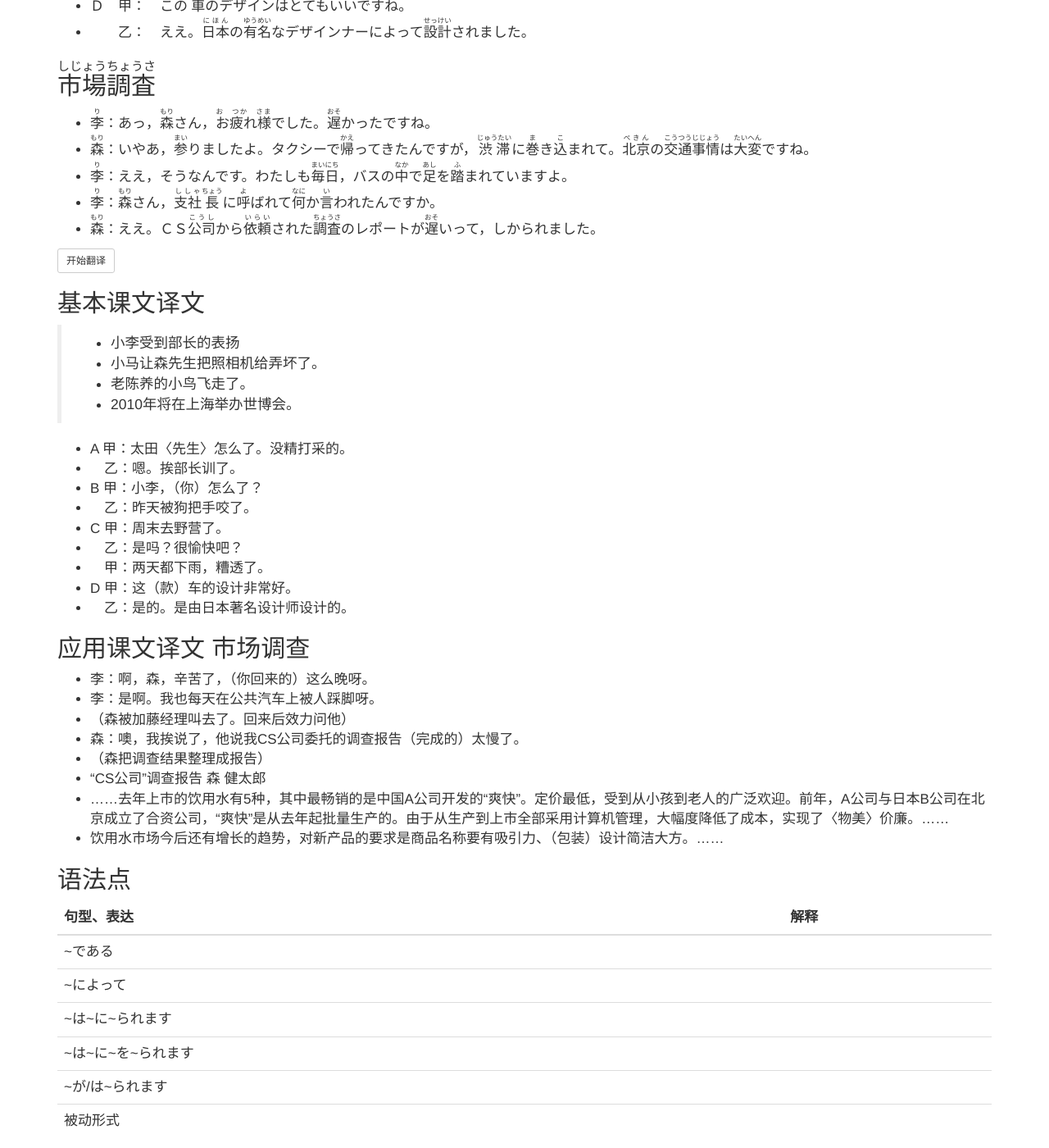
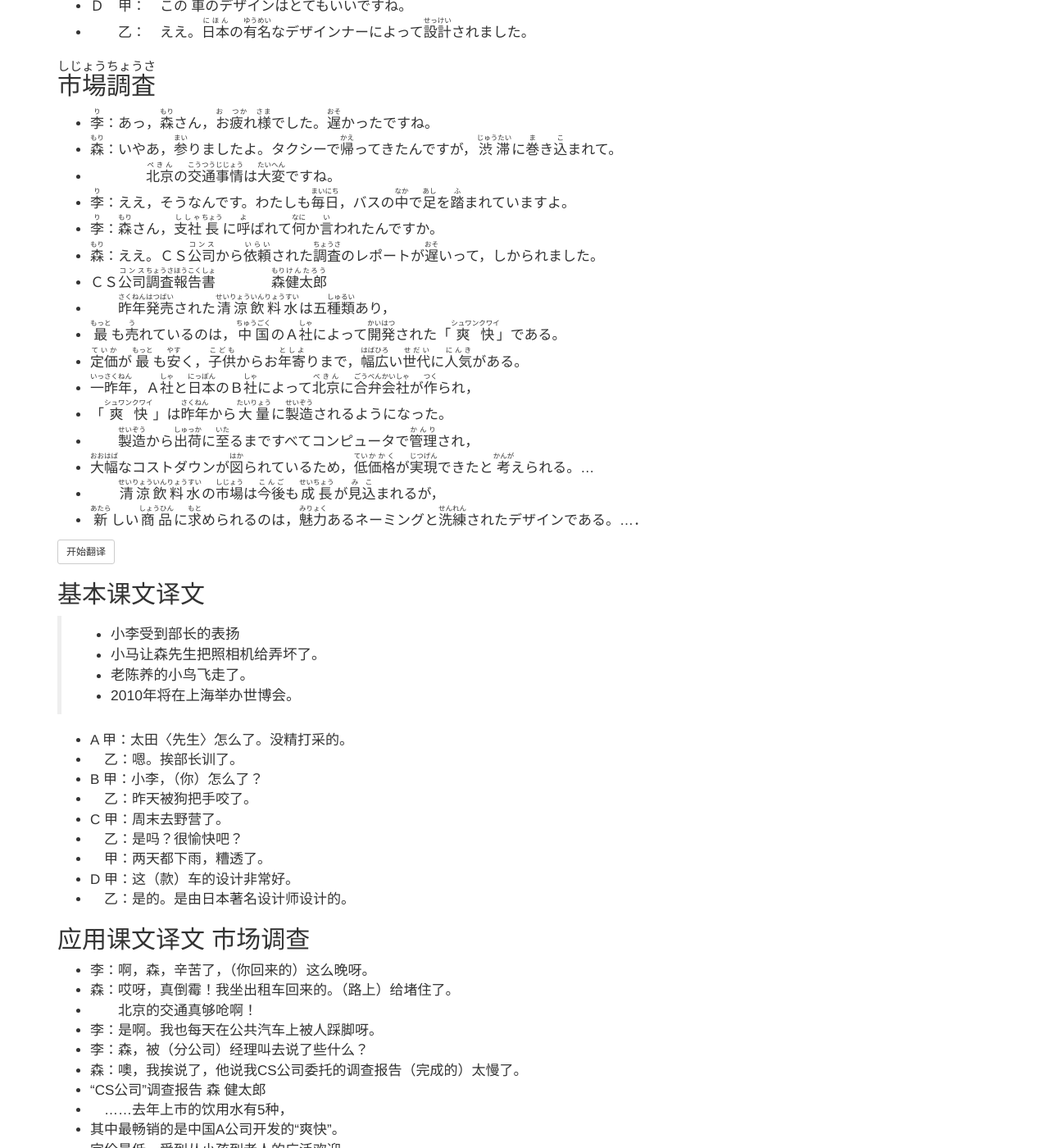
Before and after one commit to wizicer/LearnJapan, a Jekyll site: the page built from uwp/lesson41.md, in a window 1280 px wide and 1400 px high, scrolled down 652 px. Shown: the whole window at 82% size. Built offline with Jekyll 4.4.1, drawn with Linux system fonts in a browser that asks for light colours; some of the changed text lies outside the part shown.

```diff
--- a/_data/lessons.yml
+++ b/_data/lessons.yml
@@ -3063,15 +3063,15 @@ l41:
     > * !李(り)さんは!部長(ぶちょう)にほめられました。
     > * !馬(ば)さんは!森(もり)さんにカメラを!壊(こわ)されました。
     > * !陳(ちん)さんは!飼(か)っていた!小鳥(ことり)にげられました。
-    > * ２０１０!年(ねん)に!上海(しゃんはい)で!万博(ばんぱく)が!開(あ)かれます。
+    > * !２０１０(にせんじゅう)!年(ねん)に!上海(しゃんはい)で!万博(ばんぱく)が!開(ひら)かれます。
   basicc: |
     * Ａ　甲：　!太田(おおた)!君(くん)，どうしたんだ。!元気(げんき)がないね。
     * 　　乙：　ええ。!部長(ぶちょう)にしかられたんです。
     * Ｂ　甲：　!李(り)さん，どうしたんですか。
     * 　　乙：　!昨日(きのう)!犬(いぬ)に!手(て)をかまれたんです。
     * Ｃ　甲：　!週末(しゅうまつ)にキャンプに!行(い)きました。
-    * 　　乙：　へえ。!楽し(たの　)かったですか。
-    * 　　甲：　２!日(にち)とも!雨(あめ)に!降(ふ)られて，!大変(たいへん)でしたよ。
+    * 　　乙：　へえ。!楽(たの)しかったですか。
+    * 　　甲：　!２日(ふつか)とも!雨(あめ)に!降(ふ)られて，!大変(たいへん)でしたよ。
     * Ｄ　甲：　この!車(くるま)のデザインはとてもいいですね。
     * 　　乙：　ええ。!日本(にほん)の!有名(ゆうめい)なデザインナーによって!設計(せっけい)されました。
   contitle: >
@@ -3080,12 +3080,23 @@ l41:
     * -
     * -
     * !李(り)：あっ，!森(もり)さん，!お疲れ様(お　つか　さま)でした。!遅(おそ)かったですね。
-    * -
-    * !森(もり)：いやあ，!参(まい)りましたよ。タクシーで!帰(かえ)ってきたんですが，!渋滞(じゅうたい)に!巻き込(ま　こ)まれて。!北京(ぺきん)の!交通(こうつう)!事情(じじょう)は!大変(たいへん)ですね。
+    * !森(もり)：いやあ，!参(まい)りましたよ。タクシーで!帰(かえ)ってきたんですが，!渋滞(じゅうたい)に!巻き込(ま　こ)まれて。
+    * 　　!北京(ぺきん)の!交通(こうつう)!事情(じじょう)は!大変(たいへん)ですね。
     * !李(り)：ええ，そうなんです。わたしも!毎日(まいにち)，バスの!中(なか)で!足(あし)を!踏(ふ)まれていますよ。
     * -
     * !李(り)：!森(もり)さん，!支社(ししゃ)!長(ちょう)に!呼(よ)ばれて!何(なに)か!言(い)われたんですか。
-    * !森(もり)：ええ。ＣＳ!公司(こうし)から!依頼(いらい)された!調査(ちょうさ)のレポートが!遅(おそ)いって，しかられました。
+    * !森(もり)：ええ。ＣＳ!公司(コンス)から!依頼(いらい)された!調査(ちょうさ)のレポートが!遅(おそ)いって，しかられました。
+    * -
+    * ＣＳ!公司(コンス)!調査(ちょうさ)!報告(ほうこく)!書(しょ)　　!森(もり)!健太郎(けんたろう)
+    * 　!昨年(さくねん)!発売(はつばい)された!清涼飲料水(せいりょういんりょうすい)は五!種類(しゅるい)あり，
+    * !最(もっと)も!売(う)れているのは，!中国(ちゅうごく)のＡ!社(しゃ)によって!開発(かいはつ)された「!爽快(シュワンクワイ)」である。
+    * !定価(ていか)が!最(もっと)も!安(やす)く，!子供(こども)からお!年寄(としよ)りまで，!幅広(はばひろ)い!世代(せだい)に!人気(にんき)がある。
+    * !一昨年(いっさくねん)，Ａ!社(しゃ)と!日本(にっぽん)のＢ!社(しゃ)によって!北京(ぺきん)に!合弁(ごうべん)!会社(かいしゃ)が!作(つく)られ，
+    * 「!爽快(シュワンクワイ)」は!昨年(さくねん)から!大量(たいりょう)に!製造(せいぞう)されるようになった。
+    * 　!製造(せいぞう)から!出荷(しゅっか)に!至(いた)るまですべてコンピュータで!管理(かんり)され，
+    * !大幅(おおはば)なコストダウンが!図(はか)られているため，!低(てい)!価格(かかく)が!実現(じつげん)できたと!考(かんが)えられる。…
+    * 　!清涼飲料水(せいりょういんりょうすい)の!市場(しじょう)は!今後(こんご)も!成長(せいちょう)が!見込(みこ)まれるが，
+    * !新(あたら)しい!商品(しょうひん)に!求(もと)められるのは，!魅力(みりょく)あるネーミングと!洗練(せんれん)されたデザインである。…．
   basic4t: |
     > * 小李受到部长的表扬
     > * 小马让森先生把照相机给弄坏了。
@@ -3106,15 +3117,23 @@ l41:
     *     太田所在的CS公司，计划近期推出一种新开发的饮用水。JC策划北京分公司接受委托，负责市场调查和商品宣传策划。北京分公司的森和小李分头出去调查。
     * （小李回到办公室不久，森也回来了）
     * 李：啊，森，辛苦了，（你回来的）这么晚呀。
-    * 森：哎呀，真倒霉！我坐出租车回来的。（路上）给堵住了。北京的交通真够呛啊！
+    * 森：哎呀，真倒霉！我坐出租车回来的。（路上）给堵住了。
+    * 　　北京的交通真够呛啊！
     * 李：是啊。我也每天在公共汽车上被人踩脚呀。
     * （森被加藤经理叫去了。回来后效力问他）
     * 李：森，被（分公司）经理叫去说了些什么？
     * 森：噢，我挨说了，他说我CS公司委托的调查报告（完成的）太慢了。
     * （森把调查结果整理成报告）
     * “CS公司”调查报告        森  健太郎
-    * ……去年上市的饮用水有5种，其中最畅销的是中国A公司开发的“爽快”。定价最低，受到从小孩到老人的广泛欢迎。前年，A公司与日本B公司在北京成立了合资公司，“爽快”是从去年起批量生产的。由于从生产到上市全部采用计算机管理，大幅度降低了成本，实现了〈物美〉价廉。……
-    * 饮用水市场今后还有增长的趋势，对新产品的要求是商品名称要有吸引力、（包装）设计简洁大方。……
+    * 　……去年上市的饮用水有5种，
+    * 其中最畅销的是中国A公司开发的“爽快”。
+    * 定价最低，受到从小孩到老人的广泛欢迎。
+    * 前年，A公司与日本B公司在北京成立了合资公司，
+    * “爽快”是从去年起批量生产的。
+    * 　由于从生产到上市全部采用计算机管理，
+    * 大幅度降低了成本，实现了〈物美〉价廉。……
+    * 　饮用水市场今后还有增长的趋势，
+    * 对新产品的要求是商品名称要有吸引力、（包装）设计简洁大方。……
 l42:
   basic4: |
     > * テレビをつけたまま，!出(で)かけてしまいました。
@@ -3140,9 +3159,9 @@ l42:
     * -
     * !森(もり)　：ええ？おかしいな。そんなはずはないですよ。
     * !李(り)　：そうですよね。おととい!送(おく)ったんですものね。
-    * !森(もり)　：いえ，!自分(じぶん)で!届(とど)けたんです。!西(にし)!長安(ながやす)!街(まち)の!方(ほう)へ!行(い)く!用事(ようじ)があったので。
+    * !森(もり)　：いえ，!自分(じぶん)で!届(とど)けたんです。!西(にし)!長安(ちょうあん)!街(がい)の!方(ほう)へ!行(い)く!用事(ようじ)があったので。
     * !李(り)　：じゃあ，!太田(おおた)さんに!直接(ちょくせつ)!渡(わた)したんですか。
-    * !森(もり)　：いえ，!太田(おおた)さんは!外出(がいしゅつ)!中(ちゅう)でしたから，!会社(かいしゃ)の!人(ひと)に!預(あづ)けてきました。
+    * !森(もり)　：いえ，!太田(おおた)さんは!外出(がいしゅつ)!中(ちゅう)でしたから，!会社(かいしゃ)の!人(ひと)に!預(あず)けてきました。
     * -
     * !太田(おおた)：すみません。!企画(きかく)!案(あん)，!届(とど)いていました。!同僚(どうりょう)が!預(あず)かったままだったんです。
     * !森(もり)　：そうだったんですか。よかったです。
@@ -3193,7 +3212,7 @@ l43:
     > * このボールペンはとても!書(か)きやすいです。
   basicc: |
     * Ａ　甲：!今(いま)，!子供(こども)を!買(か)い!物(もの)に!行(い)かせています。
-    * 　　乙：お!手伝(てつだ)いですか。わたしもよく!子供(こども)!家(か)の!仕事(しごと)を!手伝(てつだ)わせます。
+    * 　　乙：お!手伝(てつだ)いですか。わたしもよく!子供(こども)に!家(いえ)の!仕事(しごと)を!手伝(てつだ)わせます。
     * Ｂ　甲：!遠(とお)いですから，!駅(えき)まで!部下(ぶか)に!送(おく)らせましょうか。
     * 　　乙：!大丈夫(だいじょうぶ)です。ありがとうございます。
     * Ｃ　甲：!部長(ぶちょう)，!気分(きぶん)が!悪(わる)いので，!早(はや)く!帰(かえ)らせてください。
@@ -3205,14 +3224,24 @@ l43:
   context: |
     * -
     * -
-    * !陳(ちん)：ＣＳコンスのプレゼン，!誰(だれ)に!行(い)ってもらいましょうか。
+    * !陳(ちん)：ＣＳ!公司(コンス)のプレゼン，!誰(だれ)に!行(い)ってもらいましょうか。
     * !加藤(かとう)：!森(もり)!君(くん)と!李(り)さんを!行(い)かせるつもりです。
     * -
-    * !森(もり)：……!言うまでも(い　　　　)なく!品質(ひんしつ)は!重要(じゅうよう)ですが，ネーミングとデザインもとても!大切(たいせつ)です。まず，ネーミンダですが，!理解(りかい)しやすくて!単純(たんじゅん)なものがいいと!考(かんが)えます。しかも，!多(おお)くの!人(ひと)に!親近(しんきん)!感(かん)を!感(かん)じさせるものが!理想(りそう)!的(てき)です。アルファベットは!分(わ)かりにくいので，!避(さ)けたほうがいいのではないでしょうか。
-    * !李(り)：では，ネーミングについて!具体(ぐたい)!的(てき)に!提案(ていあん)させてください。!例(たと)えば，「!动()!力(りょく)」はどうでしょう？!力強(ちからづよ)い!感(かん)じを!受(う)けませんか。［Ｅｎｅｒｇｙ］や［Ｐｏｗｅｒ］などの!英語(えいご)を!使(つか)うこともできますが，!英語(えいご)が!分(わ)からない!人(ひと)には!商品(しょうひん)のイメージが!浮(う)かびにくいと!思(おも)います。……
-    * !森(もり)：!次(つぎ)に，デザインですが，やはりインバクトのあるものが!必要(ひつよう)です。そこで，!今回(こんかい)，!赤(あか)と!黄色(きいろ)を!使(つか)った!斬新(ざんしん)なデザインを!考(かんが)えてみました。!今(いま)，デザイナーにいくつか!試作(しさく)させています……
-    * -
-    * !森(もり)：!定価(ていか)については，!少(すこ)し!高(たか)いほうがいいでと!考(かんが)えます。!商品(しょうひん)のイメージがぐっとよくなって，!消費(しょうひ)!者(しゃ)が!安心(あんしん)して!買(か)えると!思(おも)います。……
+    * !森(もり)：……!言(い)うまでもなく!品質(ひんしつ)は!重要(じゅうよう)ですが，
+    * 　　ネーミングとデザインもとても!大切(たいせつ)です。
+    * 　　まず，ネーミンダですが，!理解(りかい)しやすくて!単純(たんじゅん)なものがいいと!考(かんが)えます。
+    * 　　しかも，!多(おお)くの!人(ひと)に!親近(しんきん)!感(かん)を!感(かん)じさせるものが!理想(りそう)!的(てき)です。
+    * 　　アルファベットは!分(わ)かりにくいので，!避(さ)けたほうがいいのではないでしょうか。
+    * !李(り)：では，ネーミングについて!具体(ぐたい)!的(てき)に!提案(ていあん)させてください。
+    * 　　!例(たと)えば，「!动力(トンリー)」はどうでしょう？!力強(ちからづよ)い!感(かん)じを!受(う)けませんか。
+    * 　　［Ｅｎｅｒｇｙ］や［Ｐｏｗｅｒ］などの!英語(えいご)を!使(つか)うこともできますが，
+    * 　　!英語(えいご)が!分(わ)からない!人(ひと)には!商品(しょうひん)のイメージが!浮(う)かびにくいと!思(おも)います。……
+    * !森(もり)：!次(つぎ)に，デザインですが，やはりインバクトのあるものが!必要(ひつよう)です。
+    * 　　そこで，!今回(こんかい)，!赤(あか)と!黄色(きいろ)を!使(つか)った!斬新(ざんしん)なデザインを!考(かんが)えてみました。
+    * 　　!今(いま)，デザイナーにいくつか!試作(しさく)させています……
+    * -
+    * !森(もり)：!定価(ていか)については，!少(すこ)し!高(たか)いほうがいいでと!考(かんが)えます。
+    * 　　!商品(しょうひん)のイメージがぐっとよくなって，!消費(しょうひ)!者(しゃ)が!安心(あんしん)して!買(か)えると!思(おも)います。……
   basic4t: |
     > * 老陈让儿子去美国留学。
     > * 部长让太田先生写报告。
@@ -3234,11 +3263,21 @@ l43:
     * 陈：CS公司的策划方案说明会，（您）打算派谁去？
     * 加藤：打算让森和小李去。
     * (在CS公司的会议室，森和小李利用大屏幕做说明)
-    * 森：……质量（的重要性）不言而喻，产品名称和设计也非常重要。首先是名称，我们觉得容易理解有简洁、单纯的名称比较好。〈而且〉，能让更多的人有亲切感的名称最理想。英语字母比较晦涩，还是避开比较好。
-    * 李：下面请让我具体的谈一谈名称。比如“动力”怎么样?大家不觉得（这个词儿）有一种力量感吗?当然用Energy或者Power等英语也可以，但对不懂英语的人来说，很难联想到这是什么产品。……
-    * 森：接着我们来看产品设计，还是需要有冲击力的设计。因此这次设计我们以使用红色和黄色为基调的新颖图案，已经在让设计师试作几种作品。……
+    * 森：……质量（的重要性）不言而喻，
+    * 　　产品名称和设计也非常重要。
+    * 　　首先是名称，我们觉得容易理解有简洁、单纯的名称比较好。
+    * 　　〈而且〉，能让更多的人有亲切感的名称最理想。
+    * 　　英语字母比较晦涩，还是避开比较好。
+    * 李：下面请让我具体的谈一谈名称。
+    * 　　比如“动力”怎么样?大家不觉得（这个词儿）有一种力量感吗?
+    * 　　当然用Energy或者Power等英语也可以，
+    * 　　但对不懂英语的人来说，很难联想到这是什么产品。……
+    * 森：接着我们来看产品设计，还是需要有冲击力的设计。
+    * 　　因此这次设计我们以使用红色和黄色为基调的新颖图案，
+    * 　　已经在让设计师试作几种作品。……
     * （最后谈了定价）
-    * 森：关于定价，（我们觉得定得）稍微高一些比较好。（这样）商品形象要好得多，消费者就会放心购买。
+    * 森：关于定价，（我们觉得定得）稍微高一些比较好。
+    * 　　（这样）商品形象要好得多，消费者就会放心购买。
 l44:
   basic4: |
     > * !玄関(げんかん)のところにだれかいるようです。
@@ -3249,20 +3288,21 @@ l44:
     * Ａ　甲：!葉子(ようこ)さんは!留学(りゅうがく)!試験(しけん)に!合格(ごうかく)したようですよ。
     * 　　乙：それはよかったですね。
     * Ｂ　甲：!毎日(まいにち)!暑(あつ)いですね。この!暑(あつ)さはいつまで!続(つづ)くんでしょう。
-    * 　　乙：!天気(てんき)!予報(よほう)によると，まだまだ!続(ぞく)くみたいですよ。
+    * 　　乙：!天気(てんき)!予報(よほう)によると，まだまだ!続(つづ)くみたいですよ。
     * Ｃ　甲：!新(あたら)しい!遊園(ゆうえん)!地(ち)は，とても!人気(にんき)があるみたいですね。
     * 　　乙：ええ。!馬(ば)さんたちも!来週(らいしゅう)!行(い)くらしいですよ。
     * Ｄ　甲：ゆうべ!行(い)ったビアガーデンはなかなかよかったですね。
     * 　　乙：ええ。でも，ちょっと!飲(の)み!過(す)ぎました。
   contitle: >
-    !売れ行(う　ゆ)き
-  context: |
-    * -
-    * -
-    * !馬(ば)：!森(もり)さん，「!动()!力(りょく)」，!売れ行(う　ゆ)きが!好調(こうちょう)のようですね。
-    * !森(もり)：ええ，おかげさまで。とりあえず，!北京(ぺきん)と!上海(しゃんはい)で!売り出(う　だ)したんですが，けっこう!評判(ひょうばん)がいいみたいなんですよ。
+    !売(う)れ!行(ゆ)き
+  context: |
+    * -
+    * -
+    * !馬(ば)：!森(もり)さん，「!动力(トンリー)」，!売(う)れ!行(ゆ)きが!好調(こうちょう)のようですね。
+    * !森(もり)：ええ，おかげさまで。とりあえず，!北京(ぺきん)と!上海(しゃんはい)で!売り出(う　だ)したんですが，
+    * 　　けっこう!評判(ひょうばん)がいいみたいなんですよ。
     * !馬(ば)：どの!辺(へん)が!受(う)けたんでしょうか。
-    * !森(もり)：!何(なに)と!言(い)ってもおいしさですが，!容器(ようき)のデザインも!好評(こうひょう)らしいです。
+    * !森(もり)：!何(なん)と!言(い)ってもおいしさですが，!容器(ようき)のデザインも!好評(こうひょう)らしいです。
     * !戴(たい)：デザインがしゃれていて，!人気(にんき)があるみたいですね。
     * !李(り)：そうなんです。それに，ネーミングも!受(う)けたようです。
     * !戴(たい)：よかったですね。
@@ -3270,9 +3310,9 @@ l44:
     * -
     * !森(もり)：!評判(ひょうばん)がいいので，!今度(こんど)は，!中国(ちゅうごく)!全土(ぜんど)で!売り出(う　だ)すようです。
     * !戴(たい)：!売れ行(う　ゆ)きがどうなるか，!楽(たの)しみですね。
-    * !馬(ば)：!売(う)れ!過(す)ぎて，!笑(わら)いがとまらなくなるかもしれませんよ。
+    * !馬(ば)：!売(う)れ!過(す)ぎて，!笑(わら)いが!止(と)まらなくなるかもしれませんよ。
     * !森(もり)：そうだといいんですが…
-    * !李(り)：ＣＳ!公司(こうし)では，もう!次(つぎ)の!商品(しょうひん)の!開発(かいはつ)を!始(はじ)めているらしいですよ。
+    * !李(り)：ＣＳ!公司(コンス)では，もう!次(つぎ)の!商品(しょうひん)の!開発(かいはつ)を!始(はじ)めているらしいですよ。
     * !馬(ば)：すごいパワーですね！
     * -
     * !戴(たい)：!甘(あま)さが!控(ひか)えめで，!確(たし)かにおいしいですね。
@@ -3296,7 +3336,8 @@ l44:
     * CS公司拉品--运动饮料在北京和上海上市了，销售情况不错。但市场对该产品的命名和图案设计评价如何呢?负责市场调研的广告业务的JC策划北京分公司正在谈论此事。
     * (在JC策划北京分公司办公室)
     * 马：森，“动力”好像很畅销啊。
-    * 森：是啊，托大家的福。首先在北京和上海上市，评价好像很不错。
+    * 森：是啊，托大家的福。首先在北京和上海上市，
+    * 　　评价好像很不错。
     * 马：哪方面得到了（消费者）的认可？
     * 森：首先是好喝，容器的图案设计似乎也很受欢迎。
     * 戴：设计很别致，似乎很有人气。
```
Also changed, not shown: _data/words.csv.
